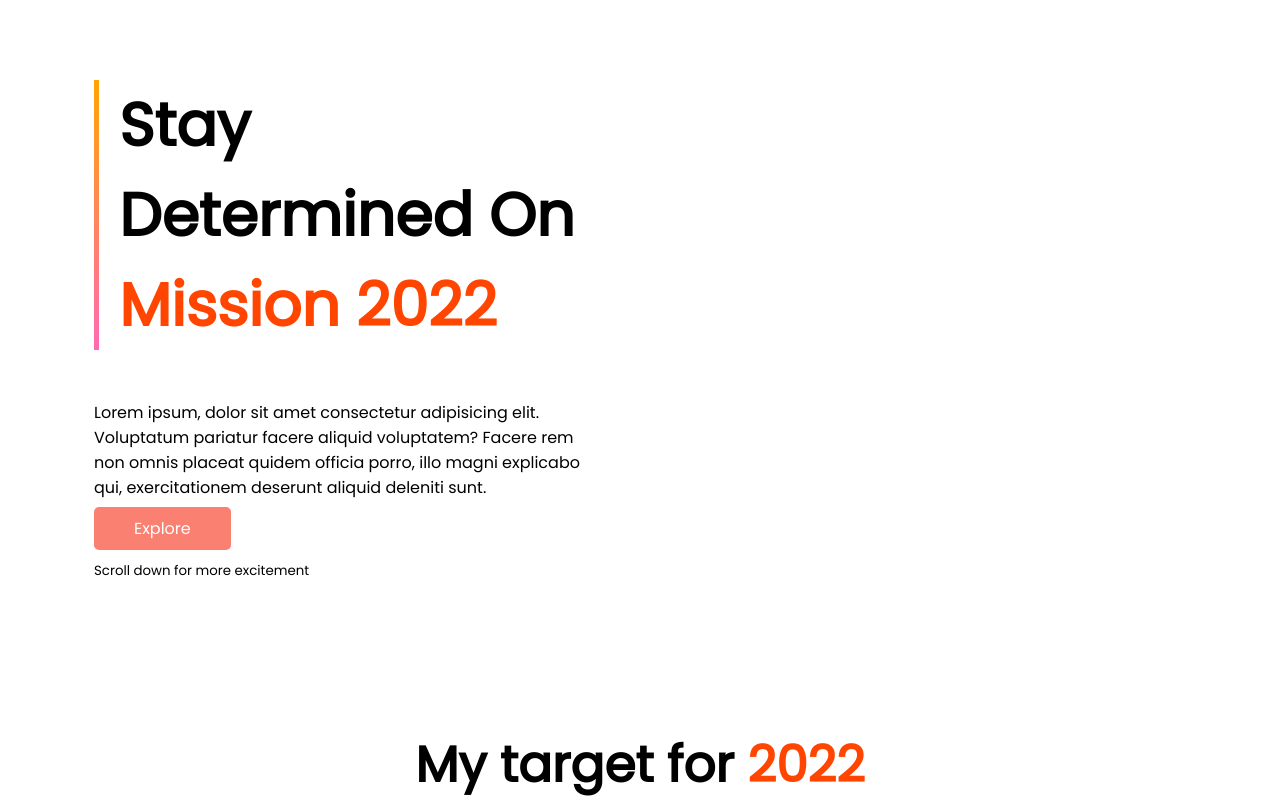
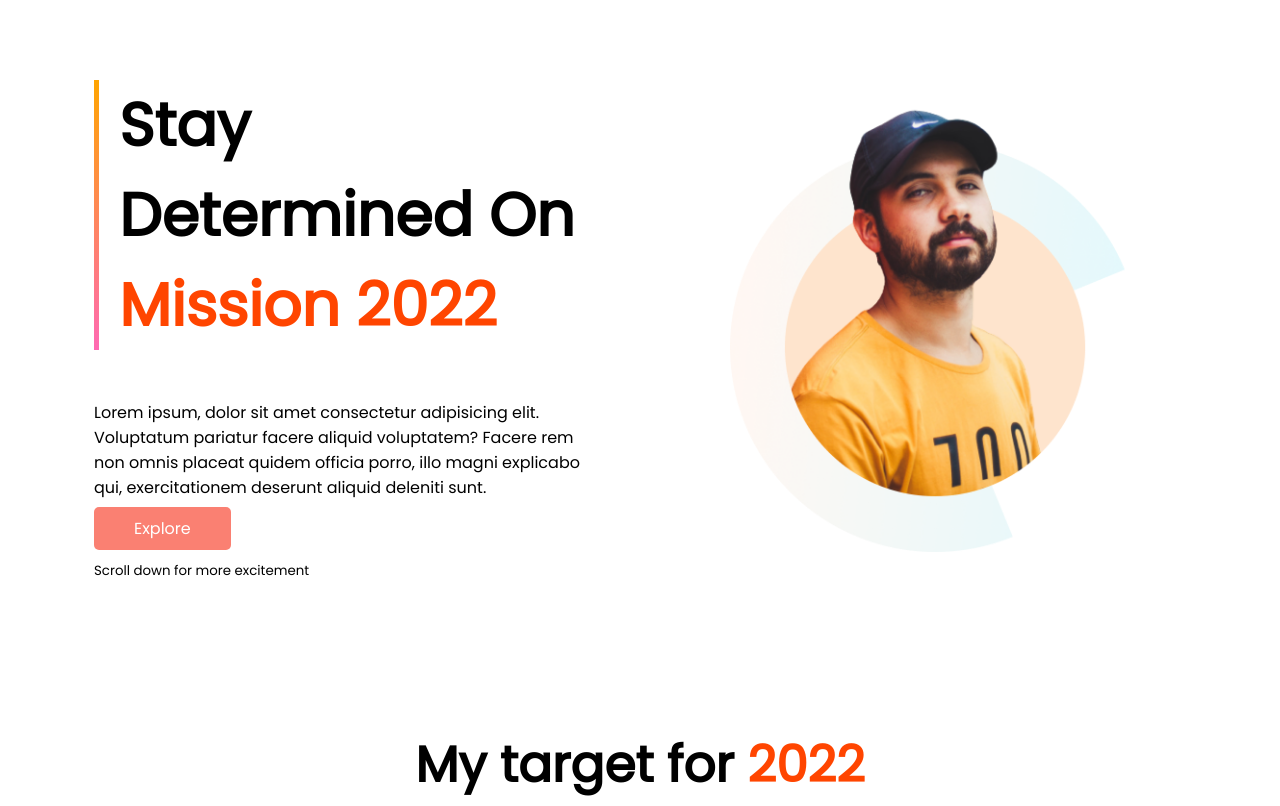
Before and after one commit to Nur-Al-Mumit/Personal-Portfolio-Pro-00, a plain HTML site: page index.html in a window 1280 px wide. Shown: the top 806 px of the page. Drawn offline with Linux system fonts and the light colour scheme; the site is published under a folder, as on GitHub Pages, so addresses that start at the root find nothing.

Commit message:
solve the picture

```diff
--- a/index.html
+++ b/index.html
@@ -20,7 +20,7 @@
             <p><small>Scroll down for more excitement </small></p>
         </div>
         <div class="first-div-width">
-            <img src="/images/person/person-0.png" alt="">
+            <img src="images/person/person-0.png" alt="picture_of_a_person">
         </div >
     </section>
 
```
